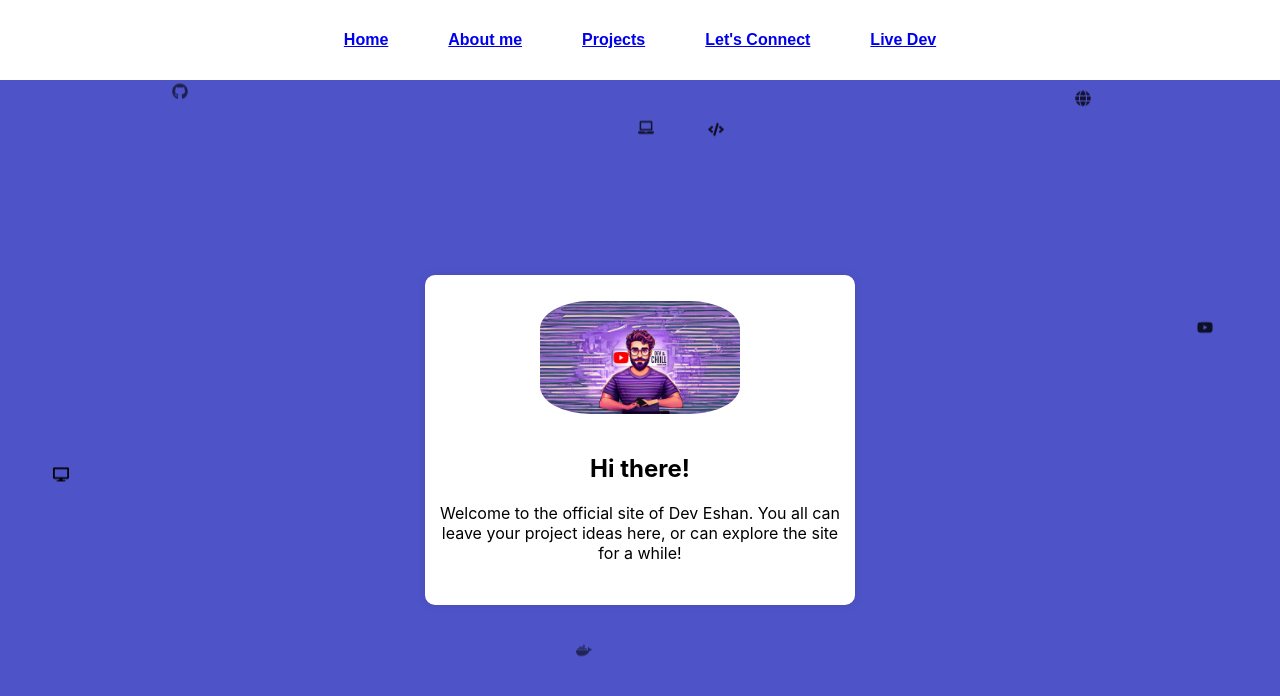
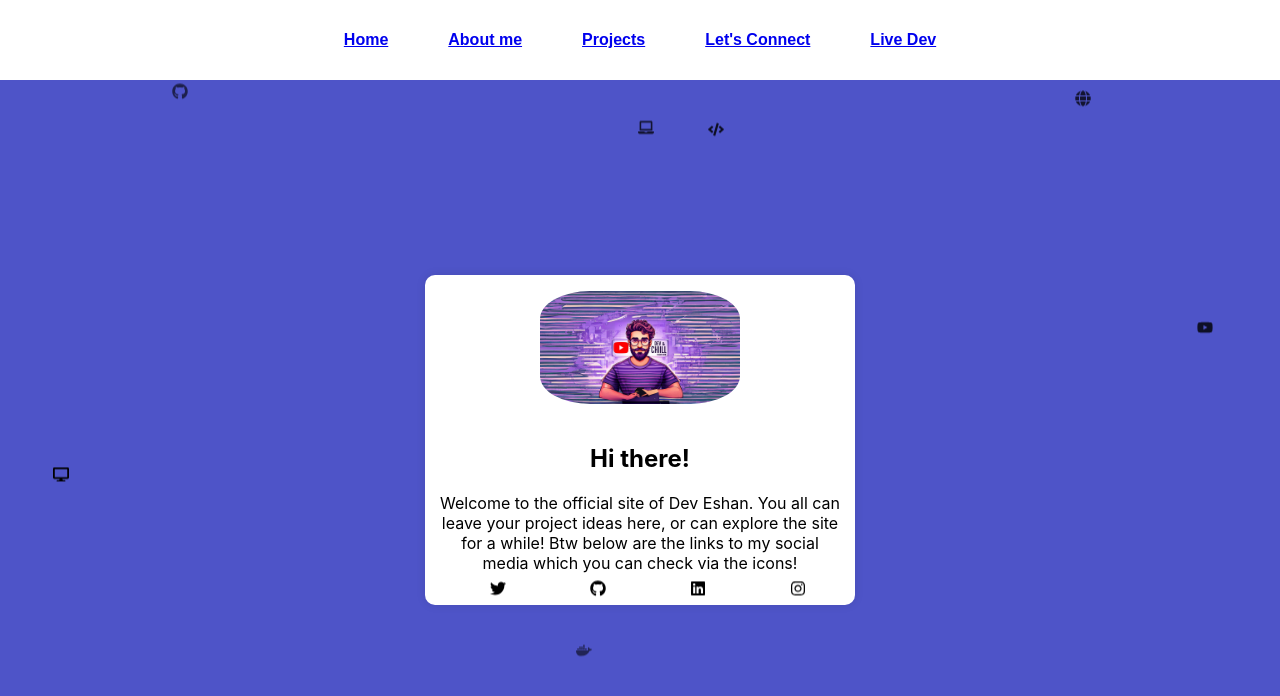
Before and after one commit to eshan-singh78/dev-es-web, a React (Create React App) app: page / in a window 1280 px wide. Shown: the top 696 px of the page. Built offline with nearby package versions, Linux system fonts and the light colour scheme; a web font is replaced by a local one.

Commit message:
social update

```diff
--- a/src/components/pages/home.css
+++ b/src/components/pages/home.css
@@ -48,3 +48,7 @@
       transform: translateY(-10px);
     }
   }
+
+  .icon {
+    color: black;
+  }
--- a/src/components/pages/home.js
+++ b/src/components/pages/home.js
@@ -1,5 +1,5 @@
 import React from 'react';
-import { FaLaptop, FaDesktop, FaCode, FaGlobe, FaGithub, FaDiscord, FaYoutube, FaDocker } from 'react-icons/fa';
+import { FaLaptop, FaDesktop, FaCode, FaGlobe, FaGithub, FaDiscord, FaYoutube, FaDocker, FaLinkedin, FaTwitter, FaInstagram } from 'react-icons/fa';
 import './home.css';
 import placeholderImage from '../assets/homeimg.jpg';
 
@@ -44,7 +44,21 @@ function Home() {
         <img src={placeholderImage} alt="Placeholder" className="placeholder-image" />
         <div className="welcome-text">
           <h2>Hi there!</h2>
-          <p>Welcome to the official site of Dev Eshan. You all can leave your project ideas here, or can explore the site for a while!</p>
+          <p>Welcome to the official site of Dev Eshan. You all can leave your project ideas here, or can explore the site for a while! Btw below are the links to my social media which you can check via the icons!</p>
+          <div className="social-icons">
+        <a href="https://github.com/eshan-singh78" target="_blank" rel="noopener noreferrer" style={{ position: 'relative', right: '50px' }}>
+          <FaGithub className="icon" />
+        </a>
+        <a href="https://www.linkedin.com/in/eshan-singh-3062501b1/" target="_blank" rel="noopener noreferrer" style={{ position: 'relative', left: '50px' }}>
+          <FaLinkedin className="icon" />
+        </a>
+        <a href="https://twitter.com/eshwnsingh" target="_blank" rel="noopener noreferrer" style={{ position: 'relative', right: '150px' }}>
+          <FaTwitter className="icon" />
+        </a>
+        <a href="https://instagram.com/e.shan_dev" target="_blank" rel="noopener noreferrer" style={{ position: 'relative', left: '150px' }}>
+          <FaInstagram className="icon" />
+        </a>
+      </div>
         </div>
       </div>
       {renderIcons()}
```
